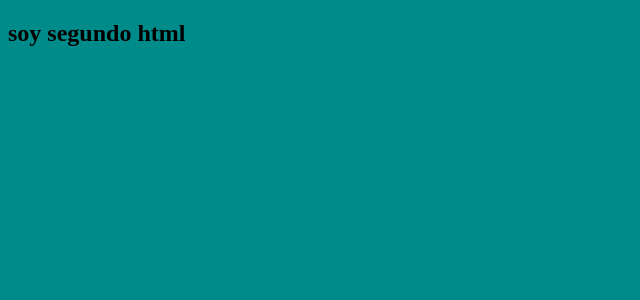
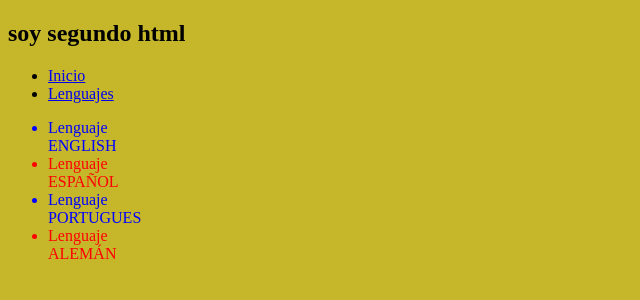
Before and after one commit to RosanaNei/cosapps, a Django app: page /segundo/ in a window 1280 px wide. Shown: the top 300 px of the page, without its empty margins (0-640 px from the left). Run offline with Django 3.2, Linux system fonts and the light colour scheme.

Commit message:
plantilla base

```diff
--- a/cosapp/views.py
+++ b/cosapp/views.py
@@ -11,4 +11,5 @@ def index(request):
     return render(request, 'cosapp/index.html', {'hoy': datetime.now, "saludos": saludos, "idioma_saludos": idioma_saludo})
 
 def segundo(request):
-    return render(request, 'cosapp/segundo.html')
+    idiomas = ['English', 'Español', 'Portugues', 'Alemán']
+    return render(request, 'cosapp/segundo.html', {"lenguajes": idiomas})
--- /dev/null
+++ b/templates/base.html
@@ -0,0 +1,27 @@
+<!DOCTYPE html>
+<html lang="en">
+  <head>
+    <meta charset="UTF-8" />
+    <meta http-equiv="X-UA-Compatible" content="IE=edge" />
+    <meta name="viewport" content="width=device-width, initial-scale=1.0" />
+    <title>{% block titulo %} Esto es coso {% endblock titulo %}</title>
+  </head>
+  <body style="background-color: rgb(197, 182, 42)">
+    {%block h1%} {%endblock h1%}
+    <div class="sidebar">
+      <ul class="nav col-12 col-md-auto mb-2 justify-content-center mb-md-0">
+        <li>
+          <a href="{% url 'index' %}" class="nav-link px-2 link-secondary"
+            >Inicio</a
+          >
+        </li>
+        <li>
+          <a href="{% url 'segundo' %}" class="nav-link px-2 link-dark"
+            >Lenguajes</a
+          >
+        </li>
+      </ul>
+    </div>
+    <main>{% block contenido %} {% endblock contenido %}</main>
+  </body>
+</html>
--- a/templates/cosapp/segundo.html
+++ b/templates/cosapp/segundo.html
@@ -1,12 +1,32 @@
+{% extends "base.html" %}
+
+{%block h1%} <h2>soy segundo html</h2> {%endblock h1%}
+
+
+  {% block contenido %}
+  <ul class="list-group list-group-numbered align-items-center">
+    {% for lenguaje in lenguajes %}
+    <li style="color: {% cycle 'blue' 'red' %}">
+      <div class="ms-2 me-auto">
+        <div class="fw-bold">Lenguaje</div>
+        {{lenguaje | upper}}
+      </div>
+    </li>
+    {% endfor %}
+  </ul>
+
+  {% endblock contenido %}
+</body>
+
 <!DOCTYPE html>
 <html lang="en">
-<head>
-    <meta charset="UTF-8">
-    <meta http-equiv="X-UA-Compatible" content="IE=edge">
-    <meta name="viewport" content="width=device-width, initial-scale=1.0">
+  <head>
+    <meta charset="UTF-8" />
+    <meta http-equiv="X-UA-Compatible" content="IE=edge" />
+    <meta name="viewport" content="width=device-width, initial-scale=1.0" />
     <title>Document</title>
-</head>
-<body style='background-color:darkcyan'>
+  </head>
+  <body style="background-color: darkcyan">
     <h2>soy segundo html</h2>
-</body>
+  </body>
 </html>
```
Also changed, not shown: templates/cosapp/index.html (+20 -32 lines), media/favicon.svg (added), media/logocodoacodo.png (added).
